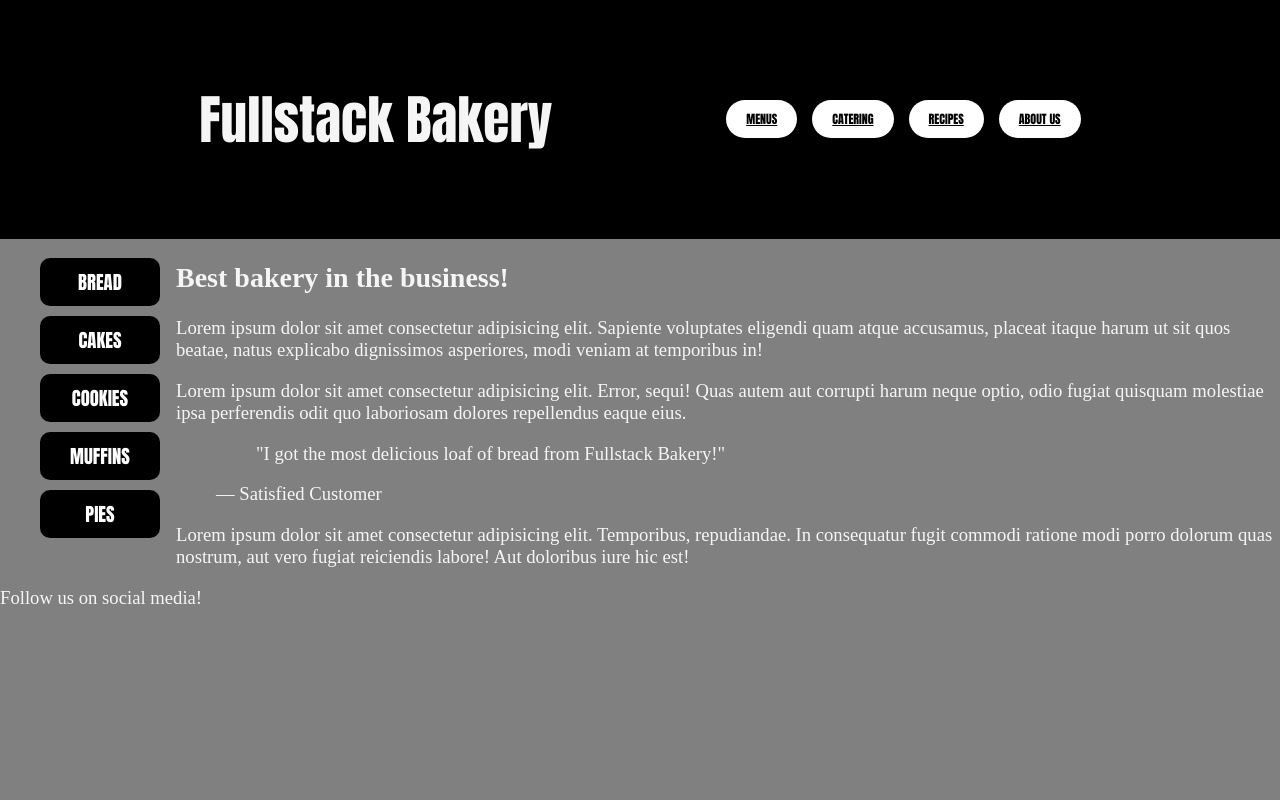
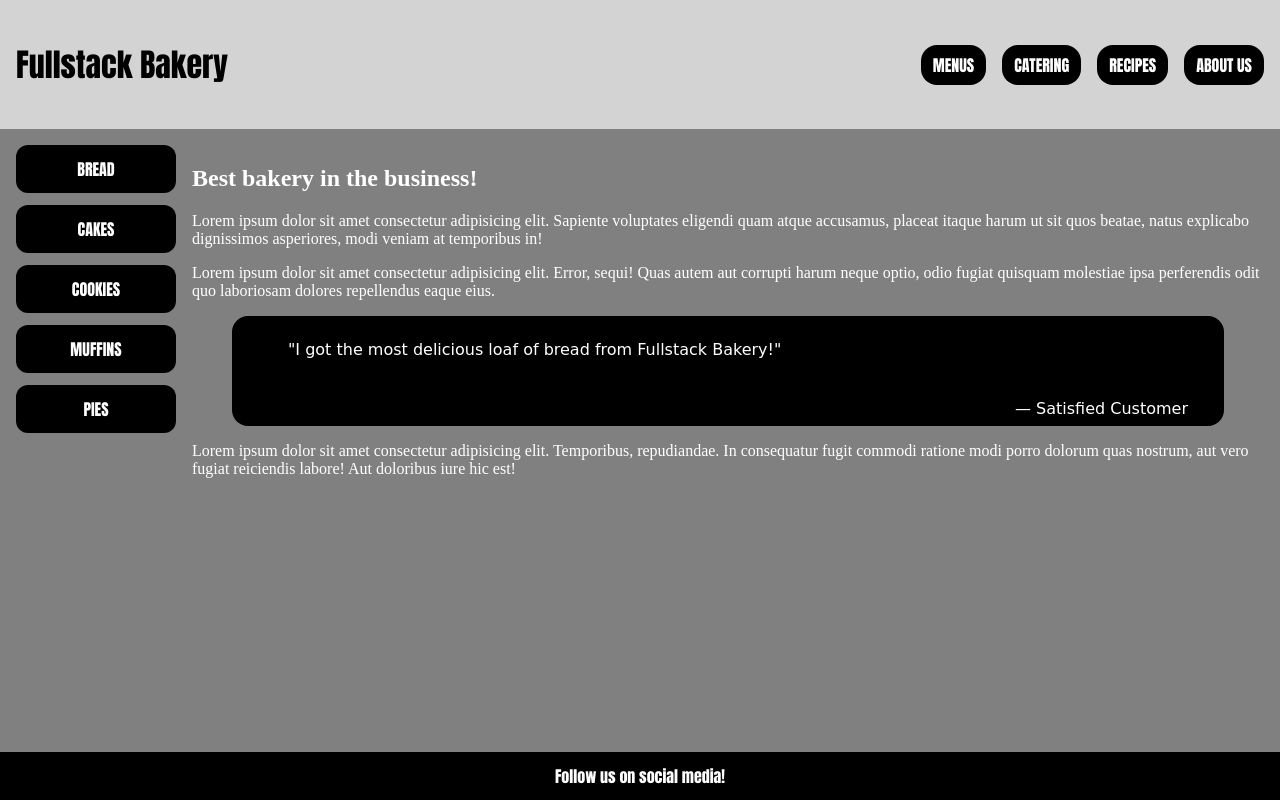
Before and after one commit to brettrlewis/fullstack-bakery, a plain HTML site: page index.html in a window 1280 px wide. Drawn offline with Linux system fonts and the light colour scheme.

Commit message:
testimonial updates + debugging code corrections

```diff
--- a/index.html
+++ b/index.html
@@ -1,8 +1,8 @@
 <!DOCTYPE html>
-<meta charset="UTF-8">
-  <meta name="viewport" content="width=device-width, initial-scale=1.0">
 <html lang="en">
   <head>
+    <meta charset="UTF-8">
+    <meta name="viewport" content="width=device-width, initial-scale=1.0">
     <title>Fullstack Bakery</title>
     <link rel="stylesheet" href="./style.css" />
   </head>
--- a/style.css
+++ b/style.css
@@ -1,18 +1,28 @@
+html, body {
+  margin: 0;
+  padding: 0;
+}
+
 body {
   background-color: gray;
   font-family: 'Times New Roman', Times, serif;
-  color: whitesmoke;
-  font-size: 14pt;
-  margin: 0;
+  color: white;
+  font-size: 1rem;
   display: flex;
   flex-direction: column;
+  min-height: 100vh;
 }
 
 header {
   display: flex;
-  justify-content: space-evenly;
-  background-color: black;
-  padding: 2%;
+  justify-content: space-between;
+  align-items: center;
+  background-color: lightgray;
+  padding: .5rem 1rem;
+  gap: 1rem;
+  width: 100%;
+  box-sizing: border-box;
+  position: relative;
 }
 
 /* defaut navbar */
@@ -20,20 +30,21 @@ header {
   display: flex;
   align-self: center;
   justify-content: space-evenly;
-  align-items: flex-end;
-  gap: 15px;
-  /* white-space: nowrap; */
+  gap: 1rem;
+  white-space: nowrap;
 }
 
 /* styled navbar */
 .navbar a {
   display: inline-block;
-  padding: 10px 20px;
-  background-color: white;
-  color: black;
+  padding: .5rem .75rem;
+  background-color: black;
+  color: white;
   font-family: Impact, Haettenschweiler, 'Arial Narrow Bold', sans-serif;
-  font-size: 1.5vh;
-  border-radius: 15pt;
+  font-size: 1rem;
+  border-radius: 1rem;
+  text-decoration: none;
+  white-space: nowrap;
 }
 
 /* default to hide hmi */
@@ -41,8 +52,10 @@ header {
   display: none;
   background: none;
   border: none;
-  font-size: 2.5rem;
+  font-size: 2rem;
   cursor: pointer;
+  color: white;
+  line-height: 1;
 }
 
 /* mobile view */
@@ -50,16 +63,14 @@ header {
 
  /* show hmi on small screens */
   .navbar {
-    display: flex;
     flex-direction: column;
-    align-items: end;
-    padding: 8px 12px;
-    gap: 0;
+    align-items: flex-end;
+    padding: .5rem .75rem;
+    gap: .5rem;
   }
 
   /* hides nav bar links on small screens */
   .menu-toggle {
-    color: white;
     display: block;
     align-self: flex-end;
   }
@@ -67,7 +78,8 @@ header {
   /* interactive hmi */
   .navbar a {
    display: none;
-   margin: 8px 0;
+   margin: .5rem 0 0 0;
+   gap: 0;
   }
 
    /* toggling hmi */
@@ -78,44 +90,72 @@ header {
 
 /* title edits */
 .brand {
-  display: flex;
-  justify-content: center;
-  font-size: 40pt;
+  color: black;
+  font-size: 2rem;
   font-family: Impact, Haettenschweiler, 'Arial Narrow Bold', sans-serif;
 }
 
 main {
   display: flex;
-  gap: 16px;
+  gap: 1rem;
+  flex: 1;
+  box-sizing: border-box;
+  padding: 1rem;
 }
 
 aside {
-  flex: 0 0 160px;
+  flex: 0 0 10rem;
 }
 
-aside ul {
+ul {
   list-style: none;
+  margin: 0;
+  padding: 0;
   display: flex;
   flex-direction: column;
-  gap: 10px;
+  gap: .75rem;
 }
 
-aside li {
+li {
   background: black;
   color: white;
-  padding: 10px 14px;
-  border-radius: 10px;
+  padding: .75rem 1rem;
+  border-radius: .75rem;
   text-align: center;
   font-weight: 500;
   font-family: Impact, Haettenschweiler, 'Arial Narrow Bold', sans-serif;
 }
 
-@media (max-width: 225px) {
+@media (max-width: 425px) {
   main {
     flex-direction: column;
   }
 
-  side {
+  aside {
     flex: 0 0 auto;
   }
 }
+
+.testimonial {
+  background-color: black;
+  color: white;
+  padding: .5rem 1rem;
+  text-align: left;
+  font-family: cursive;
+  border-radius: 1rem;
+}
+
+figcaption {
+  text-align: right;
+  padding: 1.5rem 1.25rem 0 0;
+}
+
+footer {
+  display: flex;
+  background-color: black;
+  justify-content: center;
+  font-family: Impact, Haettenschweiler, 'Arial Narrow Bold', sans-serif;
+  align-items: center;
+  color: white;
+  padding: .75rem 1rem;
+}
```
